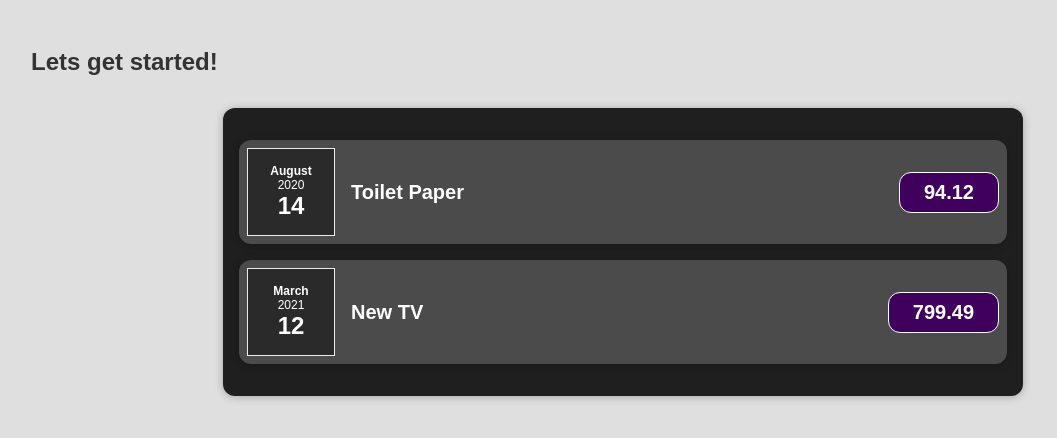
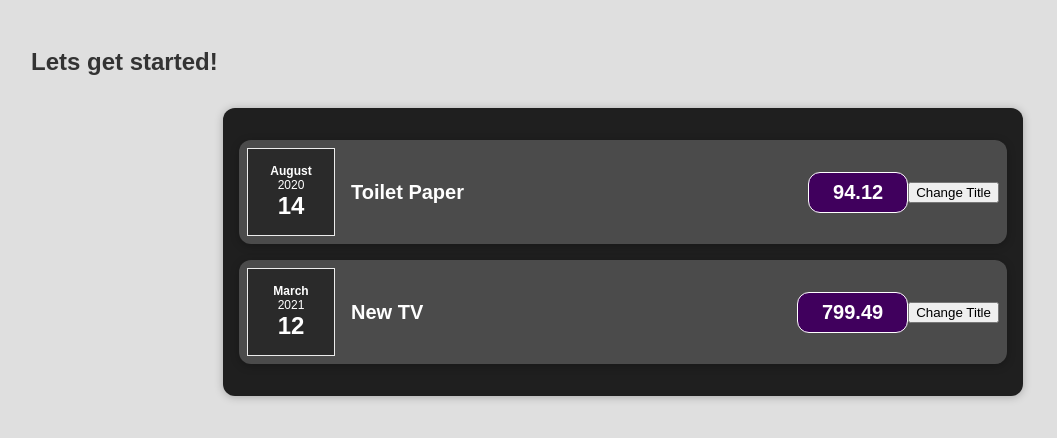
Before and after one commit to VasilisPrim/expense-tracker, a React (Create React App) app: page / in a window 1280 px wide. Shown: the top 438 px of the page, without its empty margins (17-1074 px from the left). Built offline with nearby package versions, Linux system fonts and the light colour scheme.

Commit message:
Added a listener

```diff
--- a/src/components/Expenses/ExpenseItem.js
+++ b/src/components/Expenses/ExpenseItem.js
@@ -7,7 +7,9 @@ import ExpenseDate from "./ExpenseDate";
 
 
 const ExpenseItem = (props) => {
-
+  function eventHandler(){
+    alert("Hello!!!")
+  }
   return (
     <Card className="expense-item">
       <ExpenseDate date = {props.date}/>
@@ -15,6 +17,7 @@ const ExpenseItem = (props) => {
         <h2>{props.title}</h2>
         <div className="expense-item__price">{props.amount}</div>
       </div>
+      <button onClick={eventHandler}>Change Title</button>
     </Card>
   );
 }
```
